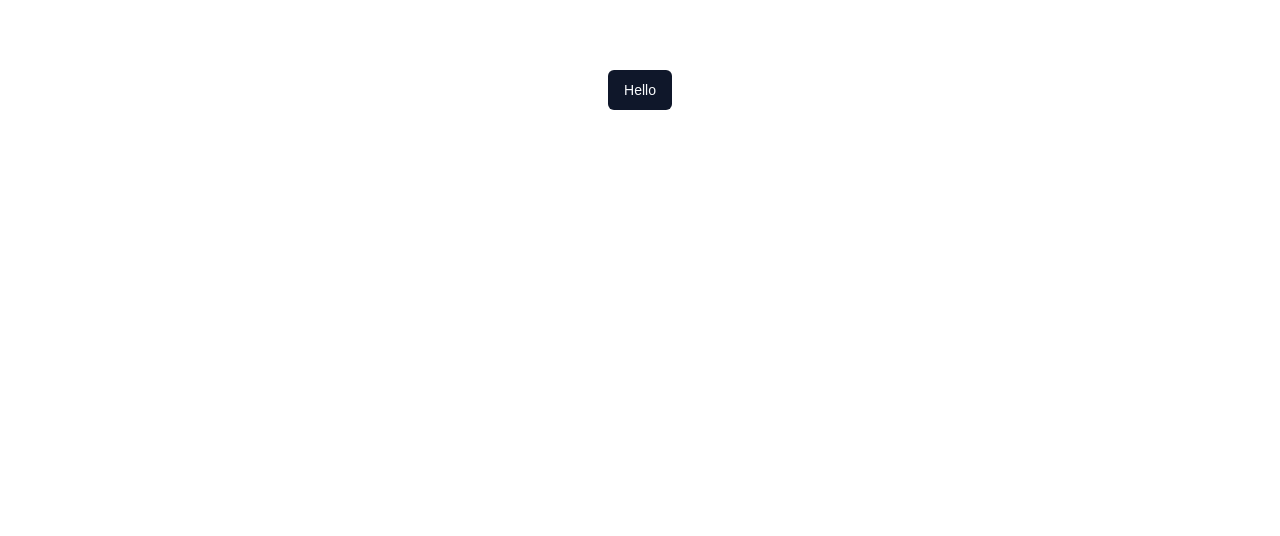
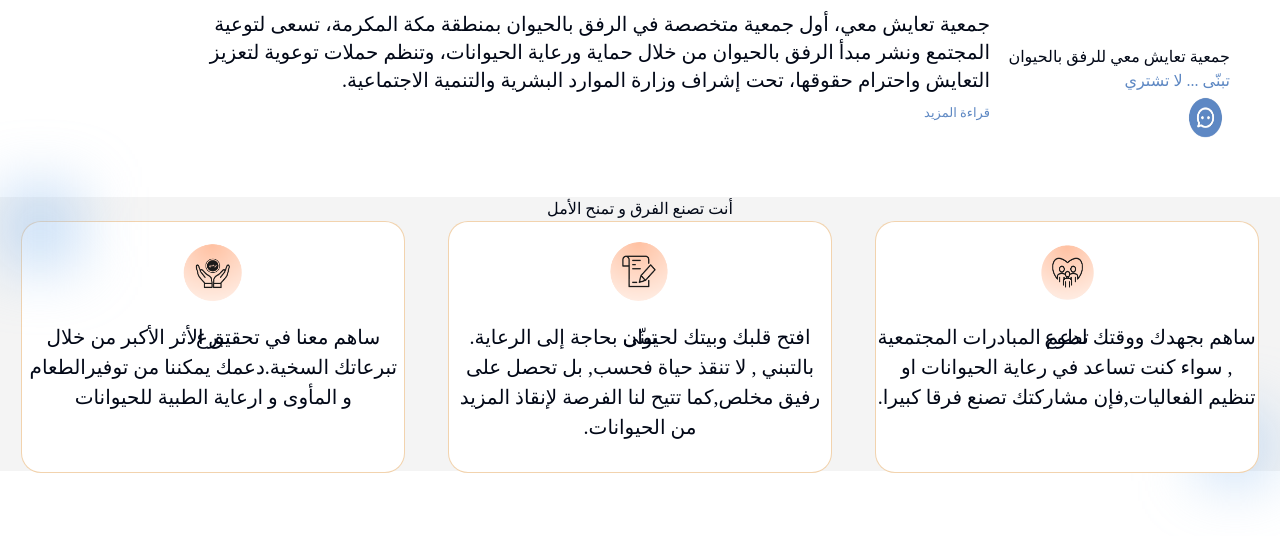
Before and after one commit to ga-wm-ngo/website, a Next.js app: page / in a window 1280 px wide. Shown: the top 536 px of the page. Built offline with nearby package versions, Linux system fonts and the light colour scheme.

Commit message:
move from html to jsx index page

```diff
--- a/src/app/globals.css
+++ b/src/app/globals.css
@@ -1,6 +1,8 @@
 @tailwind base;
 @tailwind components;
 @tailwind utilities;
+
+@import url('https://fonts.googleapis.com/css2?family=IBM+Plex+Sans+Arabic:wght@100;200;300;400;500;600;700&family=Tajawal:wght@200;300;400;500;700;800;900&display=swap');
 
 body {
   font-family: Arial, Helvetica, sans-serif;
--- a/src/app/layout.js
+++ b/src/app/layout.js
@@ -9,7 +9,7 @@ export const metadata = {
 export default function RootLayout({ children }) {
   return (
     <html lang="ar" dir="rtl">
-      <body>
+      <body className="p-0 m-0">
         {children}
       </body>
     </html>
--- a/src/app/page.js
+++ b/src/app/page.js
@@ -1,10 +1,53 @@
 import Image from "next/image";
 import { Button } from "@/components/ui/button";
-
+import "../style.css"
 export default function Home() {
   return (
-    <div className="grid grid-rows-[20px_1fr_20px] items-center justify-items-center min-h-screen p-8 pb-20 gap-16 sm:p-20 font-[family-name:var(--font-geist-sans)]">
-     <Button>Hello</Button>
+    <main>
+          <div className="content">
+        <div className="content-right">
+            <h2>جمعية تعايش معي للرفق بالحيوان  </h2>
+           <h3 className="text-[#5E88C3] m-0">تبنّى ... لا تشتري </h3>
+           <img src="Screenshot 2025-01-16 150900 (1).png" alt="" />
+        </div>
+        <div className="content-left">
+            <h4>جمعية تعايش معي، أول جمعية متخصصة في الرفق بالحيوان بمنطقة مكة المكرمة، تسعى لتوعية المجتمع ونشر مبدأ الرفق بالحيوان من خلال حماية ورعاية الحيوانات، وتنظم حملات توعوية لتعزيز التعايش واحترام حقوقها، تحت إشراف وزارة الموارد البشرية والتنمية الاجتماعية.</h4>
+        <h5 className="text-[#5E88C3]">قراءة المزيد <i className="fa-solid fa-arrow-left"></i></h5>
+        </div>
     </div>
+
+<div className="section">
+    <div className="circle"></div>
+    <div className="circleT"></div>
+    <h1 className="text-center">أنت تصنع الفرق و تمنح الأمل</h1>
+
+    <div className="sections">
+<div className="section-right">
+    <div className="icon">
+       <img src="Screenshot 2025-01-16 131945.png" />
+        <h2>تطوع</h2>
+    </div>
+<h4>ساهم بجهدك ووقتك لدعم المبادرات المجتمعية , سواء كنت تساعد في رعاية الحيوانات او تنظيم الفعاليات,فإن مشاركتك تصنع فرقا كبيرا.</h4>
+</div>
+
+<div className="section-left">
+    <div className="icon">
+        <img src="Screenshot 2025-01-16 131840.png" alt="" />
+        <h2>تبنّى</h2>
+    </div>
+<h4>افتح قلبك وبيتك لحيوان بحاجة إلى الرعاية. بالتبني , لا تنقذ حياة فحسب, بل تحصل على رفيق مخلص,كما تتيح لنا الفرصة لإنقاذ المزيد من الحيوانات.</h4>
+</div>
+<div className="section-center">
+    <div className="icon">
+         <img src="Screenshot 2025-01-16 131920.png" alt="" />
+        <h2>تبرع</h2>
+    </div>
+<h4>ساهم معنا في تحقيق الأثر الأكبر من خلال تبرعاتك السخية.دعمك يمكننا من توفيرالطعام و المأوى و ارعاية الطبية للحيوانات</h4>
+</div>
+
+
+    </div>
+</div>
+    </main>
   );
 }
--- /dev/null
+++ b/src/app/some-path/page.js
@@ -0,0 +1,11 @@
+import Image from "next/image";
+import { Button } from "@/components/ui/button";
+import OtherButton from "@/components/buttonWithOnClick"
+
+export default function Home() {
+  return (
+    <div className="grid grid-rows-[20px_1fr_20px] items-center justify-items-center min-h-screen p-8 pb-20 gap-16 sm:p-20 font-[family-name:var(--font-geist-sans)]">
+     <OtherButton />
+    </div>
+  );
+}
--- /dev/null
+++ b/src/components/buttonWithOnClick.jsx
@@ -0,0 +1,9 @@
+"use client";
+
+import * as React from "react";
+import { Button } from "@/components/ui/button";
+
+const OtherButton = () => {
+  return <Button className="bg-red-400" onClick={() => alert("boop")}>Boop</Button>;
+};
+export default OtherButton;
--- a/src/index.html
+++ /dev/null
@@ -1,69 +0,0 @@
-<!DOCTYPE html>
-<html lang="en">
-<head>
-    <meta charset="UTF-8">
-    <meta name="viewport" content="width=device-width, initial-scale=1.0">
-    <link rel="stylesheet" href="style.css">
-    <!-- icon -->
-    <link rel="stylesheet" href="https://cdnjs.cloudflare.com/ajax/libs/font-awesome/6.7.2/css/all.min.css" integrity="sha512-Evv84Mr4kqVGRNSgIGL/F/aIDqQb7xQ2vcrdIwxfjThSH8CSR7PBEakCr51Ck+w+/U6swU2Im1vVX0SVk9ABhg==" crossorigin="anonymous" referrerpolicy="no-referrer" />
-    <!-- font -->
-    <link rel="preconnect" href="https://fonts.googleapis.com">
-    <link rel="preconnect" href="https://fonts.gstatic.com" crossorigin>
-    <link href="https://fonts.googleapis.com/css2?family=Aboreto&family=Agdasima:wght@400;700&family=Jaro:opsz@6..72&family=Montserrat:ital,wght@0,100..900;1,100..900&family=Open+Sans:ital,wght@0,300..800;1,300..800&family=Playfair+Display:ital,wght@0,400..900;1,400..900&family=Quicksand:wght@300..700&family=Tajawal:wght@200;300;400;500;700;800;900&family=Ubuntu:ital,wght@0,300;0,400;0,500;0,700;1,300&display=swap" rel="stylesheet">
-
-    <title>Document</title>
-</head>
-<body dir="rtl">
-    <!-- content  -->
-    <div class="content">
-        <div class="content-right">
-            <h2>جمعية تعايش معي للرفق بالحيوان  </h2>
-           <h3 style="color: #5E88C3;     margin: 0;">تبنّى ... لا تشتري </h3>
-           <img src="Screenshot 2025-01-16 150900 (1).png" alt="">
-        </div>
-        <div class="content-left">
-            <h4>جمعية تعايش معي، أول جمعية متخصصة في الرفق بالحيوان بمنطقة مكة المكرمة، تسعى لتوعية المجتمع ونشر مبدأ الرفق بالحيوان من خلال حماية ورعاية الحيوانات، وتنظم حملات توعوية لتعزيز التعايش واحترام حقوقها، تحت إشراف وزارة الموارد البشرية والتنمية الاجتماعية.</h4>
-        <h5 style="color: #5E88C3;">قراءة المزيد <i class="fa-solid fa-arrow-left"></i></h5>
-        </div>
-    </div>
-
-  <!-- sections -->
-<div class="section">
-    <div class="circle"></div>
-    <div class="circleT"></div>
-    <h1 style="text-align: center;">أنت تصنع الفرق و تمنح الأمل</h1>
-
-    <div class="sections">
-<div class="section-right">
-    <div class="icon">
-       <img src="Screenshot 2025-01-16 131945.png" alt="">
-        <h2>تطوع</h2>
-    </div>
-<h4>ساهم بجهدك ووقتك لدعم المبادرات المجتمعية , سواء كنت تساعد في رعاية الحيوانات او تنظيم الفعاليات,فإن مشاركتك تصنع فرقا كبيرا.</h4>
-</div>
-
-<!--  -->
-<div class="section-left">
-    <div class="icon">
-        <img src="Screenshot 2025-01-16 131840.png" alt="">
-        <h2>تبنّى</h2>
-    </div>
-<h4>افتح قلبك وبيتك لحيوان بحاجة إلى الرعاية. بالتبني , لا تنقذ حياة فحسب, بل تحصل على رفيق مخلص,كما تتيح لنا الفرصة لإنقاذ المزيد من الحيوانات.</h4>
-</div>
-<div class="section-center">
-    <div class="icon">
-        <!-- <i class="fa-solid fa-handshake-angle"></i> -->
-         <img src="Screenshot 2025-01-16 131920.png" alt="">
-        <h2>تبرع</h2>
-    </div>
-<h4>ساهم معنا في تحقيق الأثر الأكبر من خلال تبرعاتك السخية.دعمك يمكننا من توفيرالطعام و المأوى و ارعاية الطبية للحيوانات</h4>
-</div>
-
-<!--  -->
-
-    </div>
-</div>
-
-
-</body>
-</html>
--- a/src/style.css
+++ b/src/style.css
@@ -9,8 +9,6 @@ body{
     display: flex;
     /* justify-content: space-around; */
     align-items: center;
-   height: 150px;
-    width: 100%;
     margin: 10px 50px 0 30px;
 }
 .content-right{
```
